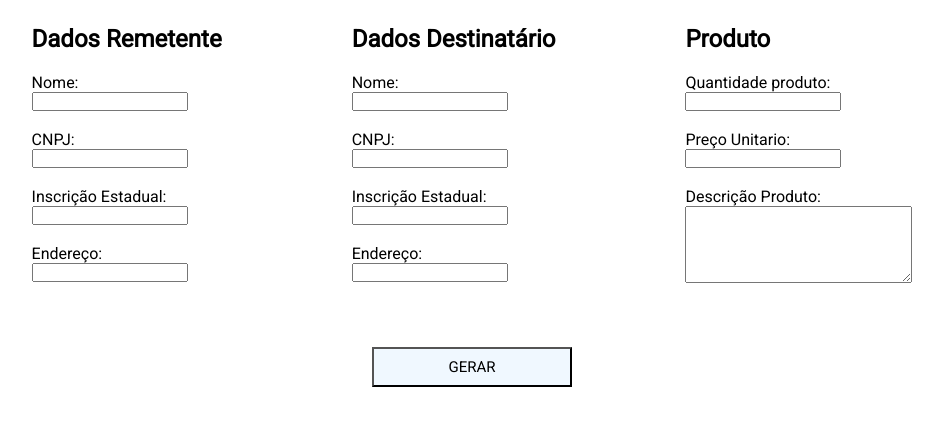
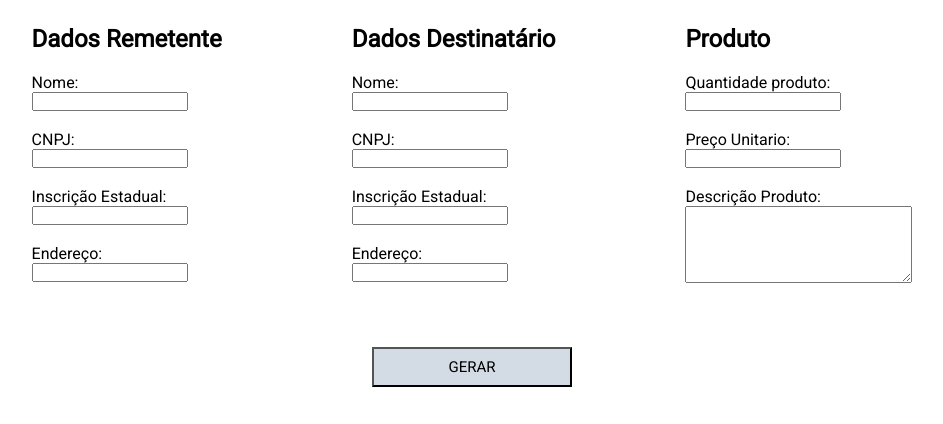
Before and after one commit to Otavio088/Exercicio-Saguitech, a plain HTML site: page index.html in a window 1280 px wide. Shown: the whole page, without its empty margins (168-1111 px from the left). Drawn offline with Linux system fonts and the light colour scheme.

Commit message:
VersãoFinal

```diff
--- a/index.html
+++ b/index.html
@@ -14,7 +14,7 @@
     <body>
         <form id="formNF">
             <div class="alinhar">
-                <!--Dados do remetente-->
+                <!--dados remetente-->
                 <div class="campos">
                     <h2>Dados Remetente</h2>
                     <label for="nomeRemetente">Nome: </label>
@@ -29,7 +29,7 @@
                     <label for="endRemetente">Endereço: </label>
                     <input type="text" id="endRemetente" required><br>
                 </div>
-                <!--Dados do destinatário-->
+                <!--dados destinatário-->
                 <div class="campos">
                     <h2>Dados Destinatário</h2>
                     <label for="nomeDestinatario">Nome: </label>
@@ -45,7 +45,7 @@
                     <input type="text" id="endDestinatario" required><br>
                 </div>
                 <div class="campos">
-                    <!--Dados do produto-->
+                    <!--dados produto-->
                     <h2>Produto</h2>
                     <label for="qtdProduto" required>Quantidade produto:</label>
                     <input type="text" id="qtdProduto"><br>
@@ -59,7 +59,7 @@
             </div>
             <!--envia-->
             <div class="botao">
-                <button type="button" onclick="geraNF()">GERAR</button>
+                <button type="button" onclick="gerarNF()">GERAR</button>
             </div>
         </form>
 
--- a/script.js
+++ b/script.js
@@ -1,4 +1,4 @@
-function geraNF() {
+function gerarNF() {
 
     //recebe dados
     let remetente = {
@@ -25,7 +25,7 @@ function geraNF() {
 
     if (camposValidos) {
 
-    // calcula imposto (Ex.: 8% do valor total)
+    //calcula imposto (Ex.: 8% do valor total)
     let valorTotal = produto.quantidade * produto.valorUnitario;
     let impostosTotais = 0.08 * valorTotal;
 
@@ -41,7 +41,6 @@ function geraNF() {
     //mostra graças ao display block
     document.getElementById('printNF').style.display = 'block';
 
-    // Adicione a classe à div após clicar no botão
     document.getElementById('printNF').classList.add('show');
     } else {
         alert("Por favor, preencha todos os campos para gerar a nota fiscal!");
--- a/style.css
+++ b/style.css
@@ -39,7 +39,8 @@
     height: 40px;
     cursor: pointer;
     font-size: 15px;
-    background-color: aliceblue;
+    font-family: 'Roboto', sans-serif;
+    background-color: rgb(211, 219, 228);
 }
 
 .printf {
```
Also changed, not shown: 1 other file.
